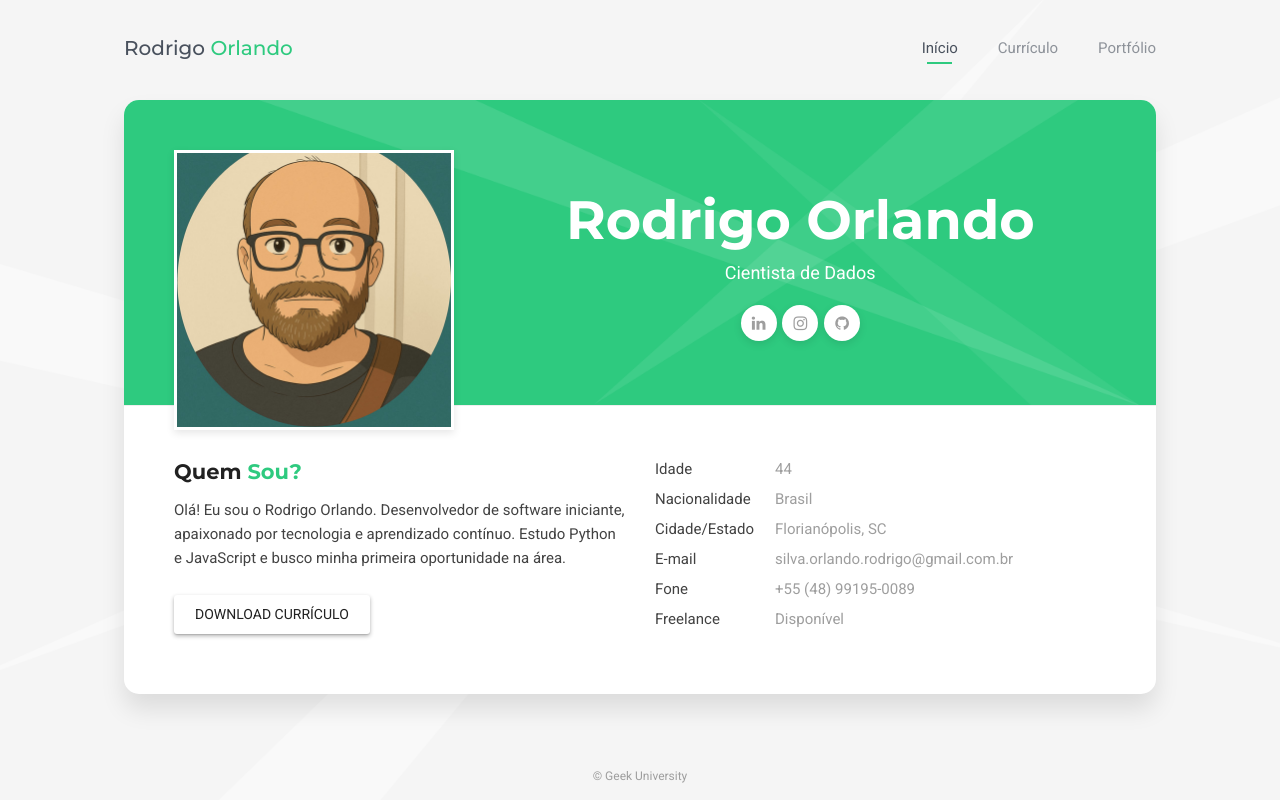
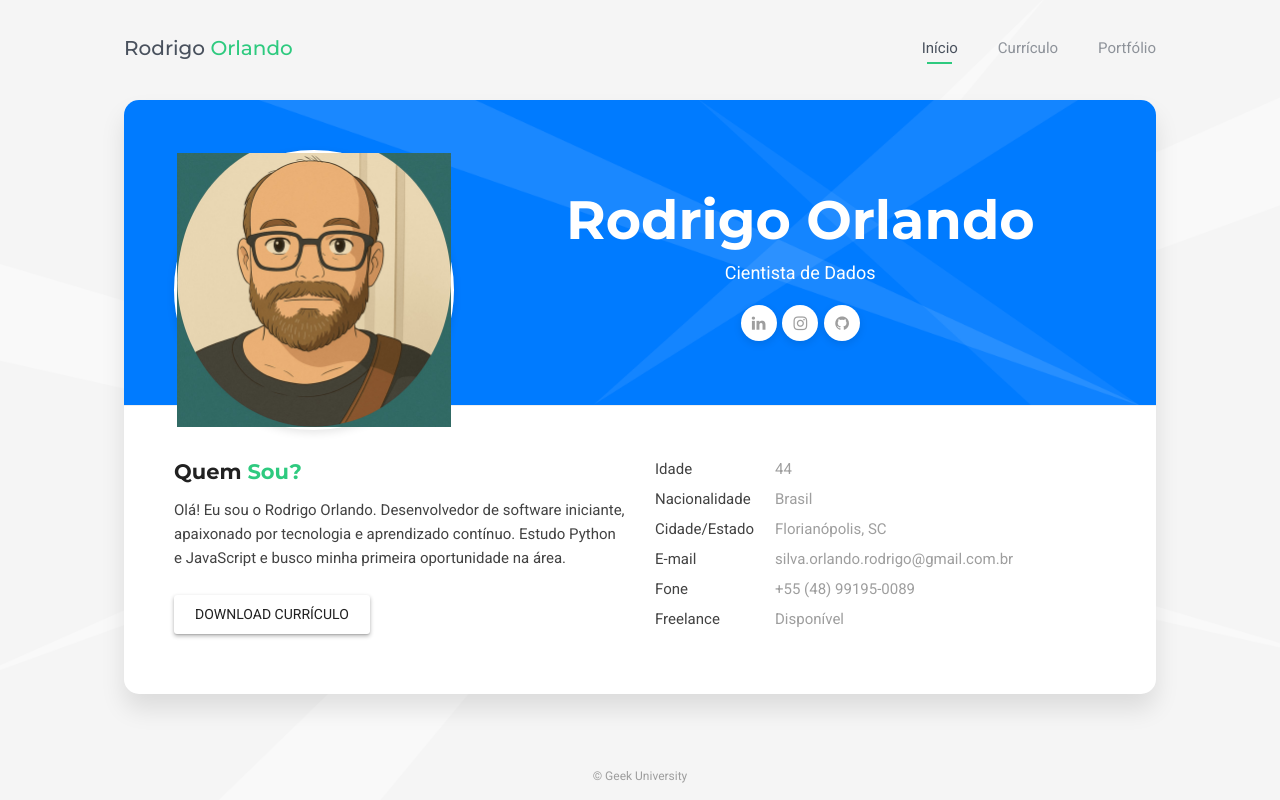
Before and after one commit to bugsenberg/bugsenberg.github.io, a plain HTML site: page index.html in a window 1280 px wide. Drawn offline with Linux system fonts and the light colour scheme.

Commit message:
alteração da borda da foto

```diff
--- a/css/main-blue.css
+++ b/css/main-blue.css
@@ -839,7 +839,7 @@ body > footer .copyrights {
 ======================================= */
 .start-page-content .page-header {
   position: relative;
-  background-color: #2eca7f;
+  background-color: #007bff;
   padding: 50px;
   margin-bottom: 25px;
   background-image: url(../images/sp_main_bg.png);
@@ -855,6 +855,7 @@ body > footer .copyrights {
   margin-bottom: -75px;
   border: 3px solid #fff;
   background-color: #fff;
+  border-radius: 50%;
   -webkit-box-shadow: 0px 3px 8px 0px rgba(0,0,0,0.1);
   -moz-box-shadow: 0px 3px 8px 0px rgba(0,0,0,0.1);
   box-shadow: 0px 3px 8px 0px rgba(0,0,0,0.1);
```
